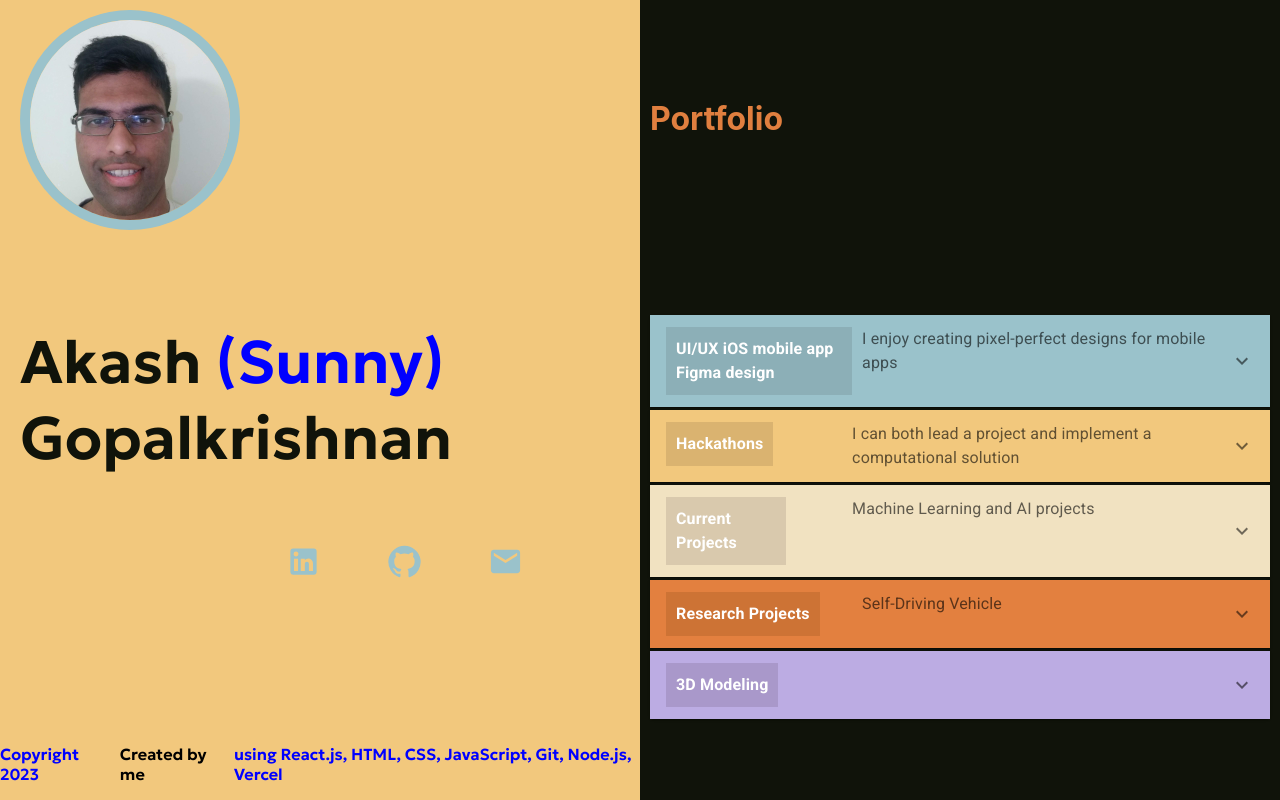
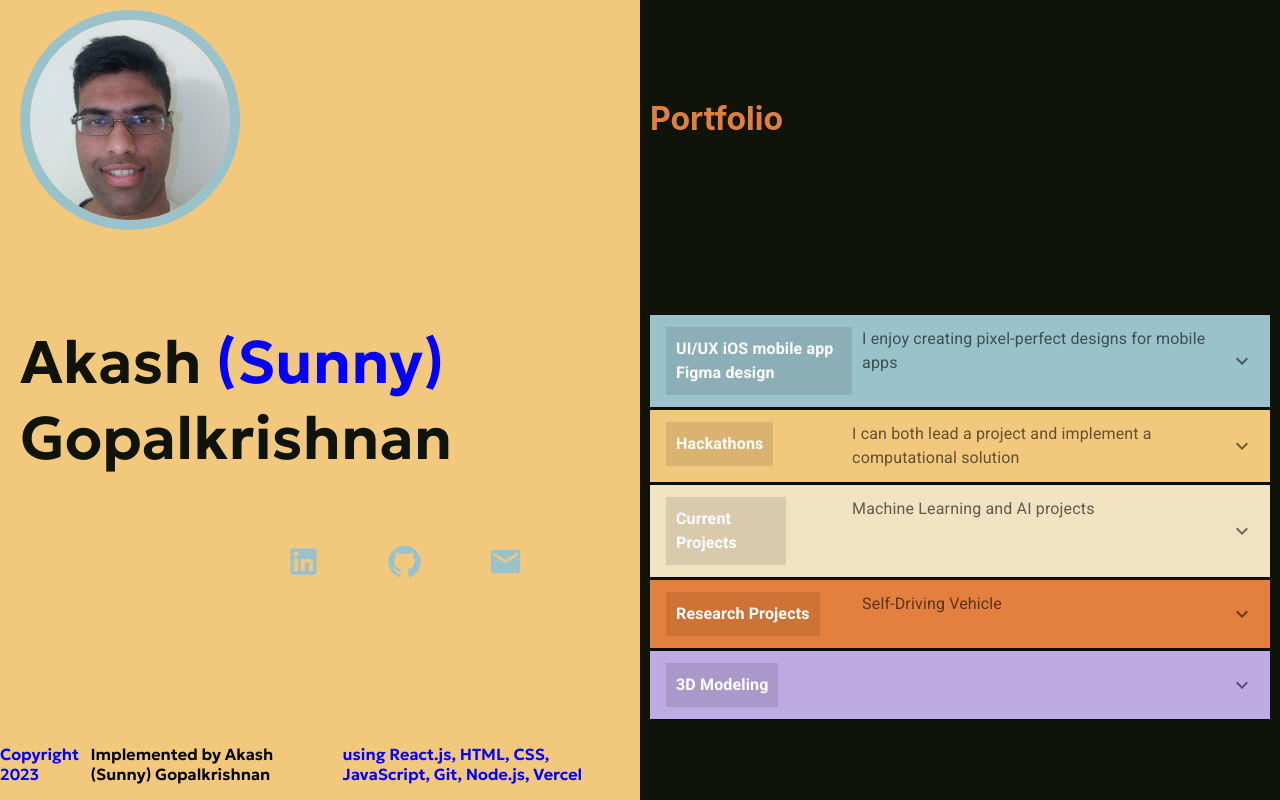
Before and after one commit to AGprofessional/Redesigned-portfolio-website-of-2023, a React (Create React App) app: page / in a window 1280 px wide. Built offline with nearby package versions, Linux system fonts and the light colour scheme.

Commit message:
updated footer

```diff
--- a/src/newlayout/App.js
+++ b/src/newlayout/App.js
@@ -56,7 +56,7 @@ function App() {
             <div className="bottom-aligned">
                 <p className="footer">
                      Copyright 2023 <span style={{marginLeft: "10px",marginRight:"10px", color: "black"}}>
-                    Created by me </span>using React.js, HTML, CSS, JavaScript, Git, Node.js, Vercel
+                    Implemented by Akash (Sunny) Gopalkrishnan </span>using React.js, HTML, CSS, JavaScript, Git, Node.js, Vercel
                 </p>
             </div>
 <div className="buttons">
```
